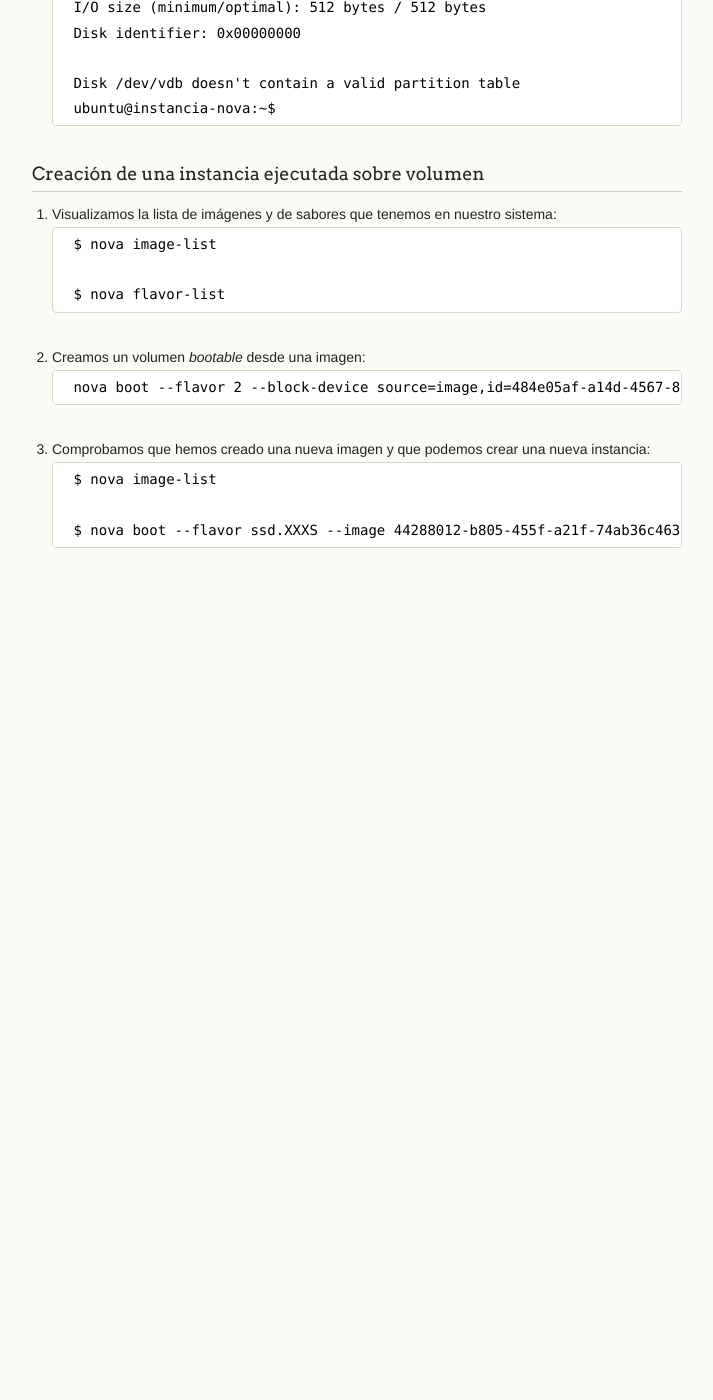
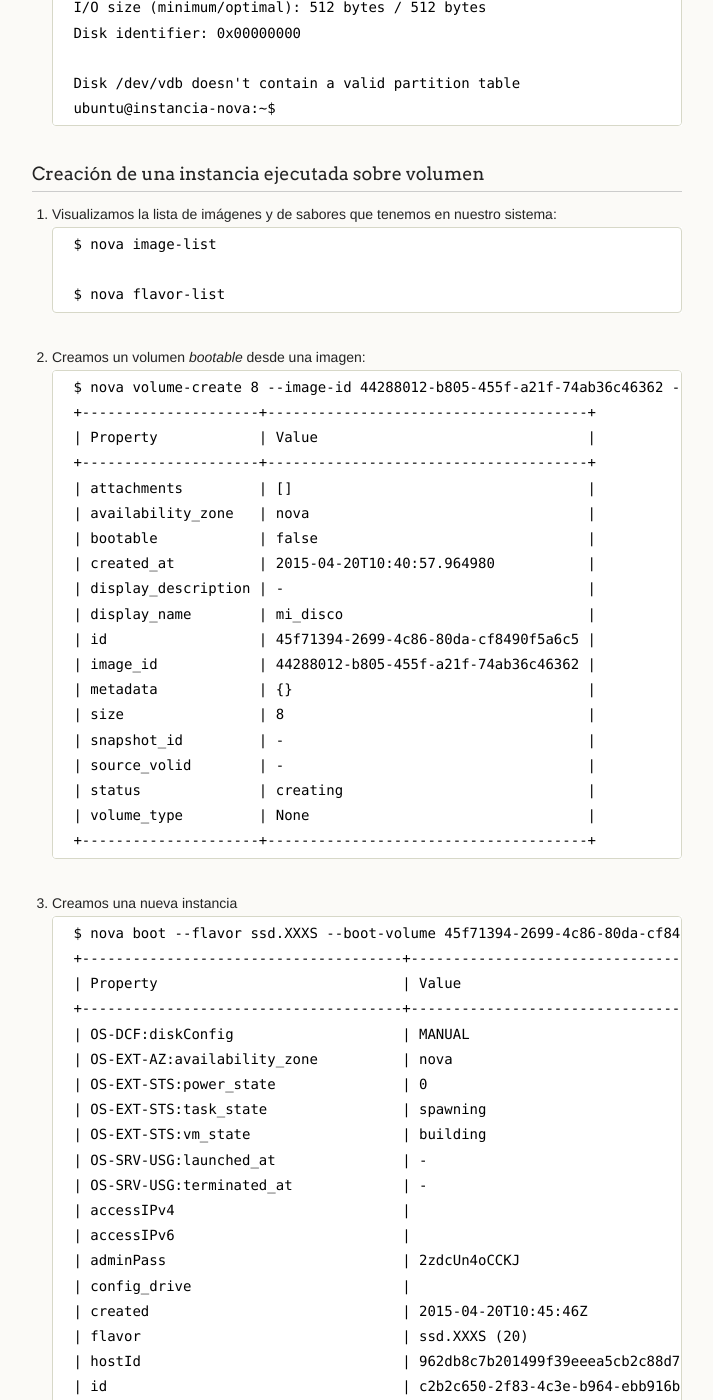
Before and after one commit to iesgn/cloud2, a Jekyll site: the page built from curso/u5/volumen.md, in a window 1280 px wide and 1400 px high, scrolled down 1556 px. Shown: the whole window, without its empty margins (278-991 px from the left). Built offline with Jekyll 4.4.1, drawn with Linux system fonts in a browser that asks for light colours; before the commit the page ends 2186 px from its top, so only the background shows below that; some of the changed text lies outside the part shown.

Commit message:
Algunos cambios en instancias y volumenes

```diff
--- a/curso/u5/volumen.md
+++ b/curso/u5/volumen.md
@@ -77,10 +77,80 @@ En esta demostración vamos a crear un volumen y lo vamos a asociar a la instanc
 
 2. Creamos un volumen *bootable* desde una imagen:
 
-		nova boot --flavor 2 --block-device source=image,id=484e05af-a14d-4567-812b-d1c2260,dest=volume,size=10,shutdown=preserve,bootindex=0 myInstanceFromVolume
+		$ nova volume-create 8 --image-id 44288012-b805-455f-a21f-74ab36c46362 --display-name mi_disco
+		+---------------------+--------------------------------------+
+		| Property            | Value                                |
+		+---------------------+--------------------------------------+
+		| attachments         | []                                   |
+		| availability_zone   | nova                                 |
+		| bootable            | false                                |
+		| created_at          | 2015-04-20T10:40:57.964980           |
+		| display_description | -                                    |
+		| display_name        | mi_disco                             |
+		| id                  | 45f71394-2699-4c86-80da-cf8490f5a6c5 |
+		| image_id            | 44288012-b805-455f-a21f-74ab36c46362 |
+		| metadata            | {}                                   |
+		| size                | 8                                    |
+		| snapshot_id         | -                                    |
+		| source_volid        | -                                    |
+		| status              | creating                             |
+		| volume_type         | None                                 |
+		+---------------------+--------------------------------------+
 
-3. Comprobamos que hemos creado una nueva imagen y que podemos crear una nueva instancia:
 
-		$ nova image-list
 
-		$ nova boot --flavor ssd.XXXS --image 44288012-b805-455f-a21f-74ab36c46362 --security-groups gr_seguridad --key-name clave_acceso --nic net-id=d5d686b5-32fb-4e45-8809-98df3ee5ef3e instancia_nova
+
+3. Creamos una nueva instancia
+
+		$ nova boot --flavor ssd.XXXS --boot-volume 45f71394-2699-4c86-80da-cf8490f5a6c5 --security-groups default --key-name mi_clave --nic net-id=d5d686b5-32fb-4e45-8809-98df3ee5ef3e instancia_nova
+		+--------------------------------------+----------------------------------------------------------+
+		| Property                             | Value                                                    |
+		+--------------------------------------+----------------------------------------------------------+
+		| OS-DCF:diskConfig                    | MANUAL                                                   |
+		| OS-EXT-AZ:availability_zone          | nova                                                     |
+		| OS-EXT-STS:power_state               | 0                                                        |
+		| OS-EXT-STS:task_state                | spawning                                                 |
+		| OS-EXT-STS:vm_state                  | building                                                 |
+		| OS-SRV-USG:launched_at               | -                                                        |
+		| OS-SRV-USG:terminated_at             | -                                                        |
+		| accessIPv4                           |                                                          |
+		| accessIPv6                           |                                                          |
+		| adminPass                            | 2zdcUn4oCCKJ                                             |
+		| config_drive                         |                                                          |
+		| created                              | 2015-04-20T10:45:46Z                                     |
+		| flavor                               | ssd.XXXS (20)                                            |
+		| hostId                               | 962db8c7b201499f39eeea5cb2c88d73cae9931aa8703e1d3e2c8027 |
+		| id                                   | c2b2c650-2f83-4c3e-b964-ebb916bf7e88                     |
+		| image                                | Attempt to boot from volume - no image supplied          |
+		| key_name                             | mi_clave                                                 |
+		| metadata                             | {}                                                       |
+		| name                                 | instancia_nova                                           |
+		| os-extended-volumes:volumes_attached | [{"id": "45f71394-2699-4c86-80da-cf8490f5a6c5"}]         |
+		| progress                             | 0                                                        |
+		| security_groups                      | default                                                  |
+		| status                               | BUILD                                                    |
+		| tenant_id                            | 44f5cb63ad34481aab5cc9c2809e4a76                         |
+		| updated                              | 2015-04-20T10:45:49Z                                     |
+		| user_id                              | 7a15970a225d41babb750da8a6f5e8d2                         |
+		+--------------------------------------+----------------------------------------------------------+
+
+
+### Resumen de comandos
+
+		# Listar volúmenes
+		$ nova volume-list
+
+		# Crear un volumen
+		$ nova volume-create --display-name NOMBRE SIZE
+
+		# Asociar un volumen a una instancia
+		$ nova volume-attach SERVIDOR_ID VOLUMEN_ID DISPOSITIVO
+
+		# Desasociar un volumen de una instancia
+		$ nova volume-detach SERVIDOR_ID VOLUMEN_ID
+
+		# Crear una instantánea de volumen
+		$ nova volume-snapshot-create [opciones] VOLUMEN_ID
+
+		# Crear un volumen a partir de una imagen
+		$ nova volume-create SIZE --image-id IMAGEN_ID --display-name NOMBRE
```
